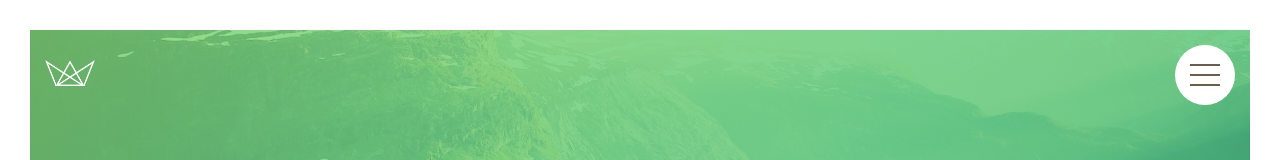
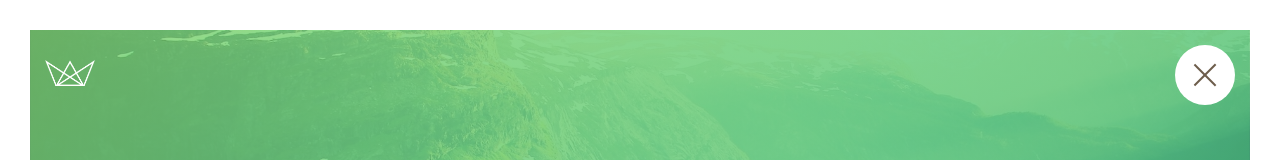
Before and after one commit to Wil-Colon/Natours-cssTestProject, a React (Vite) app: page / in a window 1280 px wide. In both pictures the pointer is over the button 1204 px from the left and 75 px from the top of the page. Shown: the top 160 px of the page. Built offline with nearby package versions, Linux system fonts and the light colour scheme.

Commit message:
nav btn animation started

```diff
--- a/src/Components/header.scss
+++ b/src/Components/header.scss
@@ -54,13 +54,11 @@
             width: 3rem;
             height: 0.2rem;
             margin: auto;
+            transition: all 0.2s;
         }
-        &::after {
-            content: '';
-            background-color: $color-grey-dark-2;
-            width: 3rem;
-            height: 0.2rem;
-            margin: auto;
+
+        &:hover::before {
+            transform: rotate(135deg) translateX(7px) translateY(-7px);
         }
 
         & span {
@@ -69,10 +67,23 @@
             width: 3rem;
             height: 0.2rem;
             margin: auto;
+            transition: all 0.2s;
+        }
+        &:hover span {
+            opacity: 0;
+        }
 
-            &::hover {
-                height: 0;
-            }
+        &::after {
+            content: '';
+            background-color: $color-grey-dark-2;
+            width: 3rem;
+            height: 0.2rem;
+            margin: auto;
+            transition: all 0.2s;
+        }
+
+        &:hover:after {
+            transform: rotate(-135deg) translateX(7px) translateY(7px);
         }
     }
 
```
